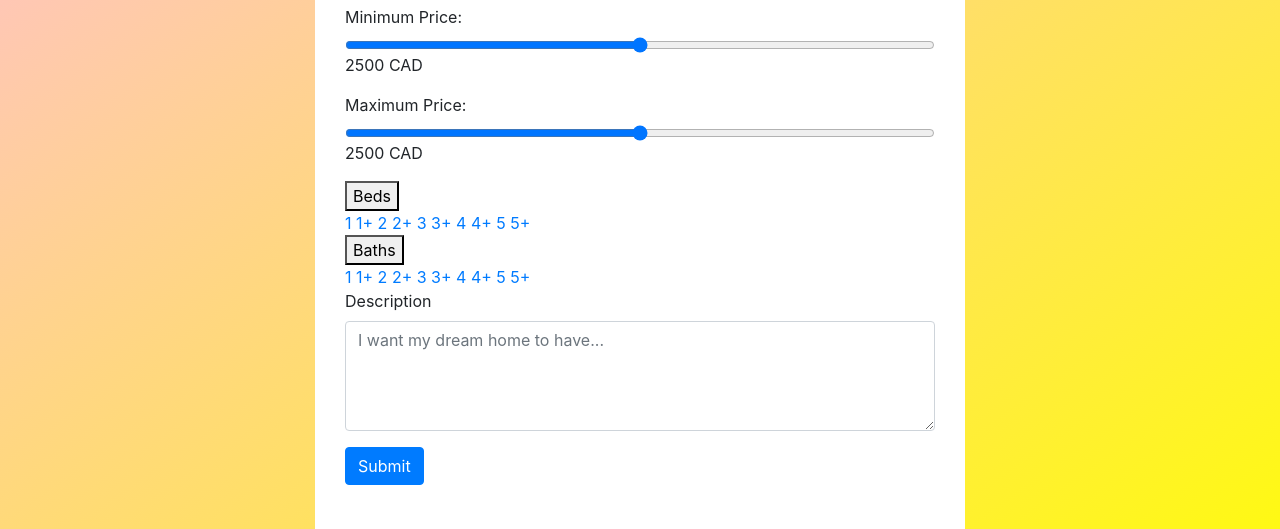
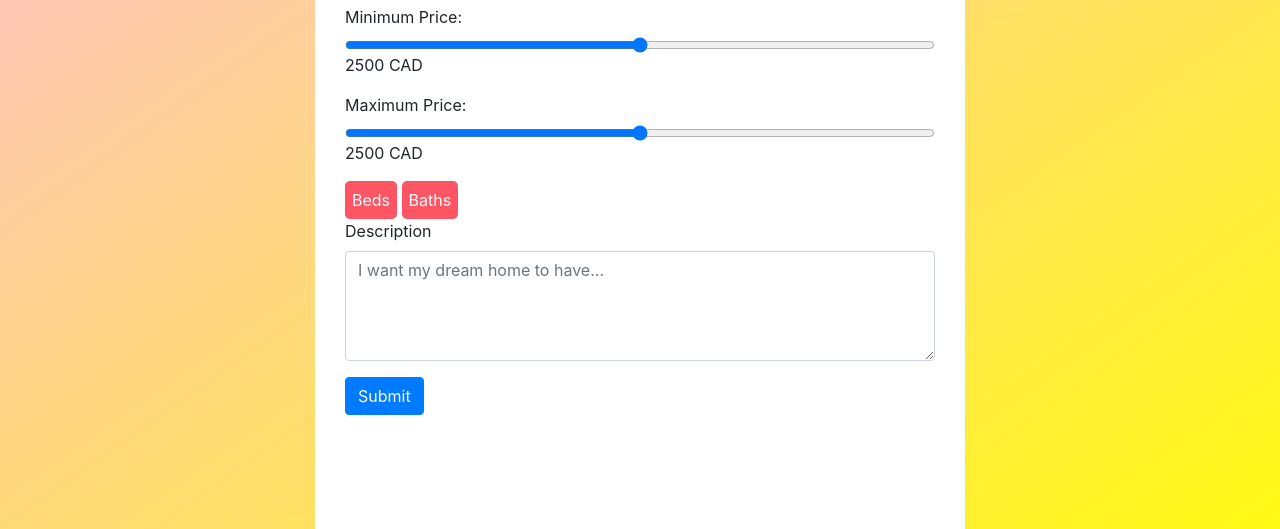
Before and after one commit to thabnir/ApartMatch, a Flask app: page / in a window 1280 px wide. Shown: the part 199-728 px from the top of the page. Run offline with Flask 3, Linux system fonts and the light colour scheme; some libraries are stand-ins or nearby versions.

Commit message:
Update index.css

```diff
--- a/static/index.css
+++ b/static/index.css
@@ -22,3 +22,61 @@ body {
   border-radius: 10px;
   height: 900px;
 }
+
+/* Custom Dropdown Button */
+.custom-dropbtn {
+  background: #4aefdc; /* Pink color */
+  padding: 7px;
+  font-size: 16px;
+  border: none;
+  border-radius: 5px;
+}
+
+/* Custom Container <div> - needed to position the dropdown content */
+.custom-dropdown {
+  position: relative;
+  display: inline-block;
+}
+
+/* Dropdown Button */
+.dropbtn {
+  background-color: #fd5564;
+  color: white;
+  padding: 7px;
+  font-size: 16px;
+  border: none;
+  border-radius: 5px;
+}
+
+/* The container <div> - needed to position the dropdown content */
+.dropdown {
+  position: relative;
+  display: inline-block;
+}
+
+/* Dropdown Content (Hidden by Default) */
+.dropdown-content {
+  display: none;
+  position: absolute;
+  background-color: #f1f1f1;
+  min-width: 160px;
+  box-shadow: 0px 8px 16px 0px rgba(0,0,0,0.2);
+  z-index: 1;
+}
+
+/* Links inside the dropdown */
+.dropdown-content a {
+  color: black;
+  padding: 12px 16px;
+  text-decoration: none;
+  display: block;
+}
+
+/* Change color of dropdown links on hover */
+.dropdown-content a:hover {background-color: #ddd;}
+
+/* Show the dropdown menu on hover */
+.dropdown:hover .dropdown-content {display: block;}
+
+/* Change the background color of the dropdown button when the dropdown content is shown */
+.dropdown:hover .dropbtn {background-color: #ef4a75;}
```
